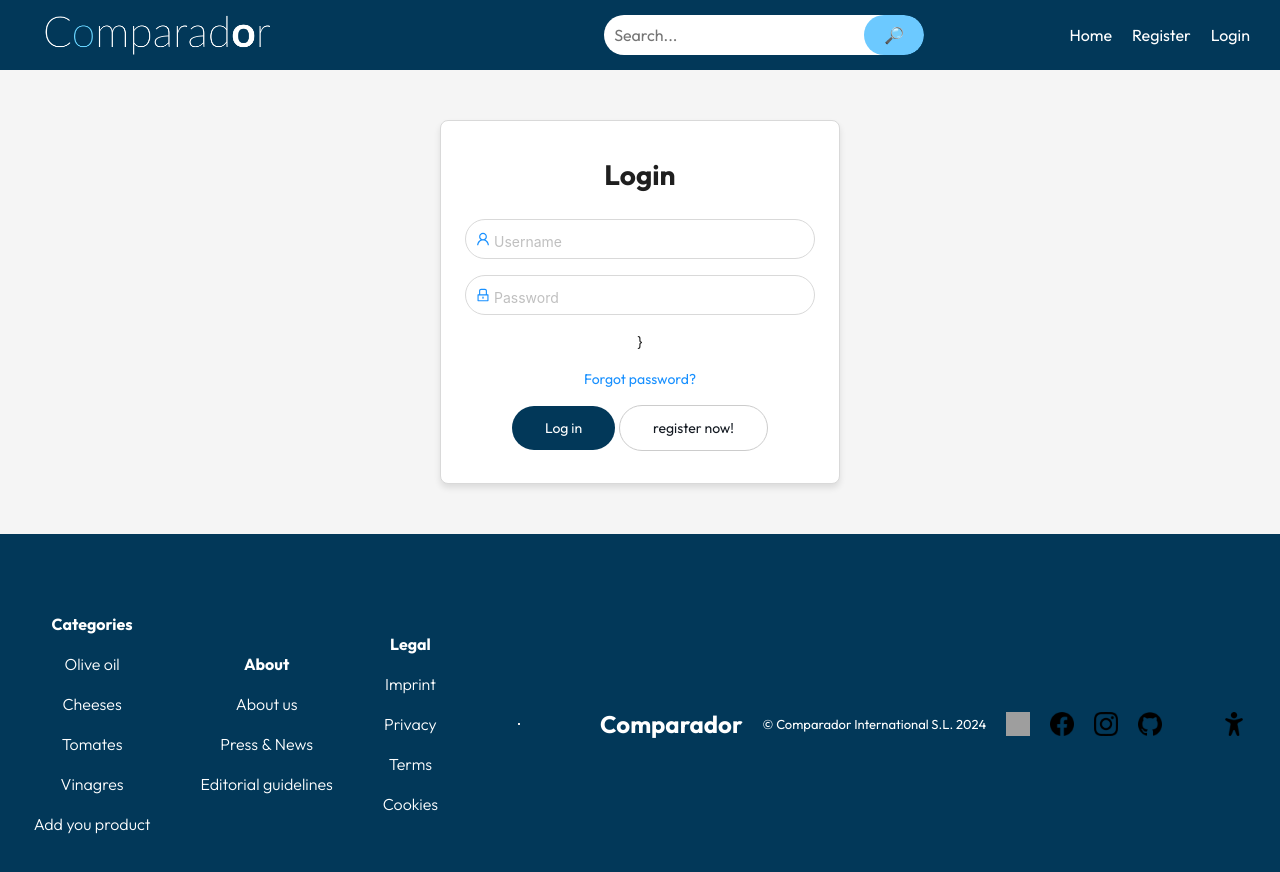
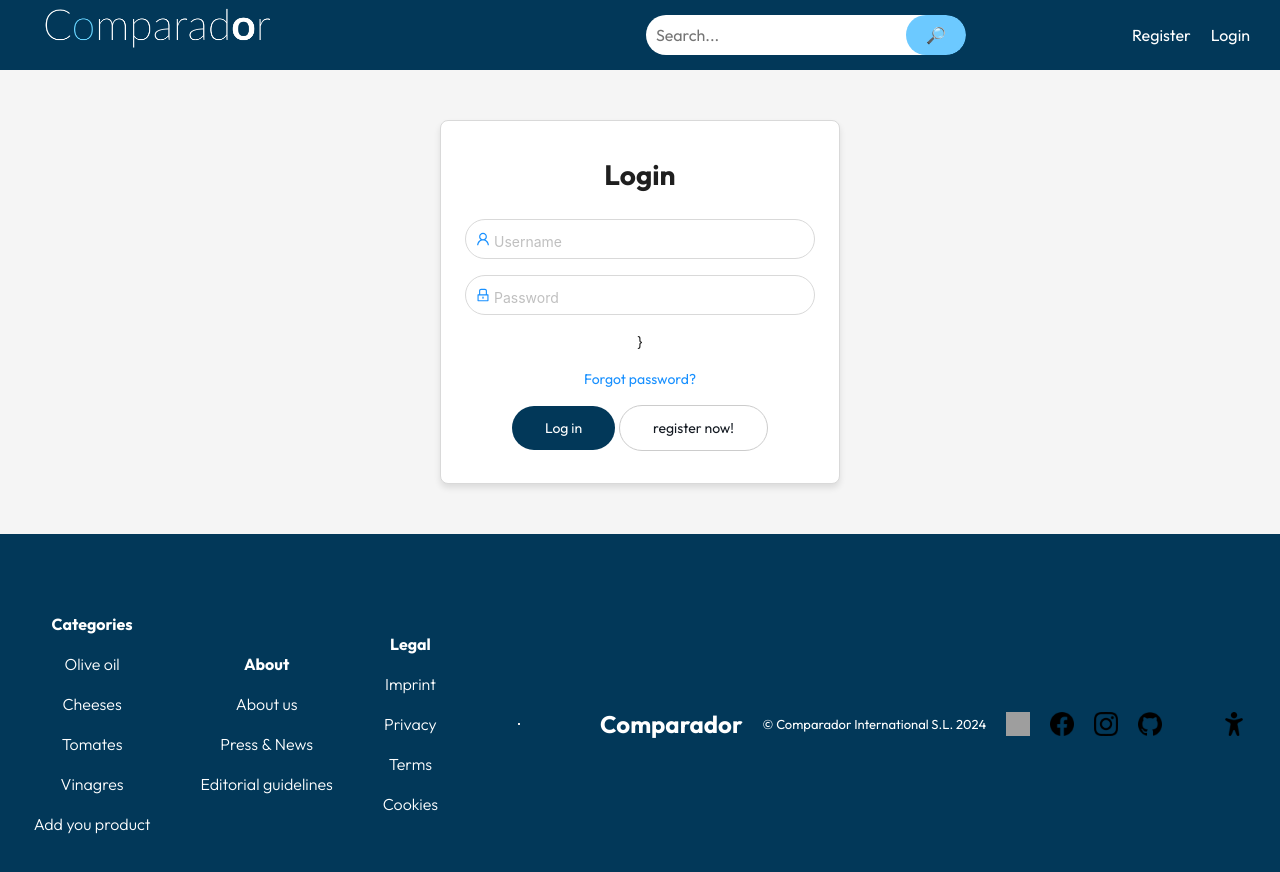
Before and after one commit to FSD0224STR/TFM-naranja-frontend, a React (Vite) app: page /login in a window 1280 px wide. Shown: the top 872 px of the page. Built offline with nearby package versions, Linux system fonts and the light colour scheme; grey boxes are pictures that could not be loaded.

Commit message:
arreglo link header

```diff
--- a/src/App.jsx
+++ b/src/App.jsx
@@ -6,6 +6,7 @@ import Home from "./components/Home";
 import Profile from "./components/Profile";
 import Register from "./components/Register";
 import Login from "./components/Login";
+import Comparador from "./components/Comparador";
 import Footer from "./components/Footer";
 import AddProduct from "./components/AddProduct";
 import ListProducts from "./components/ListProducts";
@@ -24,7 +25,8 @@ export default function App() {
           <>
             <Header />
             <Routes>
-              <Route path='/home' element={<Home />} />
+              <Route path='/' element={<Home />} />
+              <Route path='/comparador' element={<Comparador />} />
               <Route path='/register' element={<Register />} />
               <Route path='/login' element={<Login />} />
               <Route path='/profile' element={<Profile />} />
--- a/src/components/Header.jsx
+++ b/src/components/Header.jsx
@@ -35,7 +35,9 @@ const Header = () => {
   return (
     <header className="header">
       <div className="logo">
-        <img src={logo} alt="Cpmparador" />
+        <Link to="/">
+          <img src={logo} alt="Comparador" />
+        </Link>
         {/* <h1>Comparador</h1> */}
       </div>
       <br />
@@ -50,9 +52,9 @@ const Header = () => {
         <button className="search-button">&#x1F50E;&#xFE0E;</button>
       </div>
       <div className="header-links">
-        <Link to="/home">Home</Link>
         {isLoggedIn ? (
           <>
+            <Link to="/comparador">Comparador</Link>
             <Link to="/profile">Profile</Link>
             <Link to="/addProduct">Add Product</Link>
             <Link to="/listProducts">List Products</Link>
--- a/src/components/Home.jsx
+++ b/src/components/Home.jsx
@@ -1,5 +1,4 @@
 import React, { useState, useEffect } from "react";
-import Comparador from "./Comparador";
 import { findCategories } from "../apiService/categoryApi";
 import CategoryCard from "./CategoryCard";
 import { Link } from "react-router-dom";
@@ -28,7 +27,6 @@ const Home = () => {
 
   return (
     <div style={{ padding: "2rem" }}>
-      <Comparador />
       <div
         style={{
           display: "flex",
--- a/src/components/Login.jsx
+++ b/src/components/Login.jsx
@@ -36,7 +36,7 @@ const Login = () => {
       localStorage.setItem("token", token);
       loginContext(token);
       setError("");
-      navigate("/home");
+      navigate("/");
     }
   };
 
```
